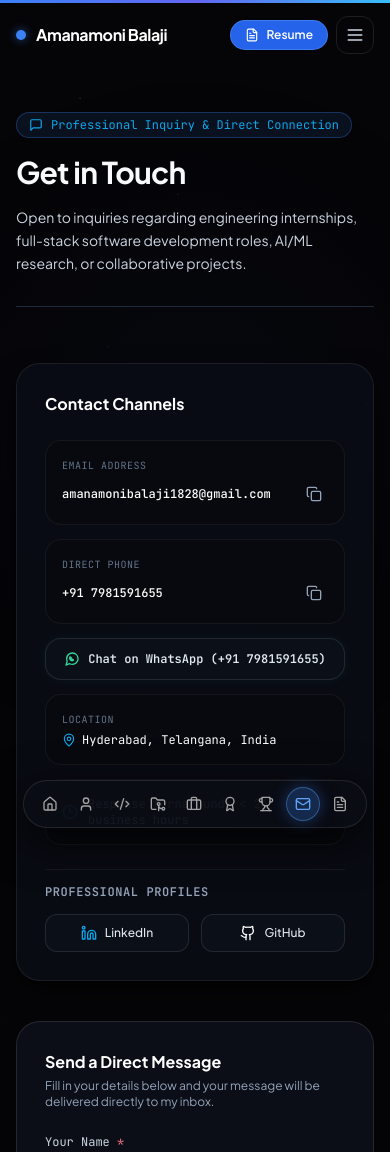
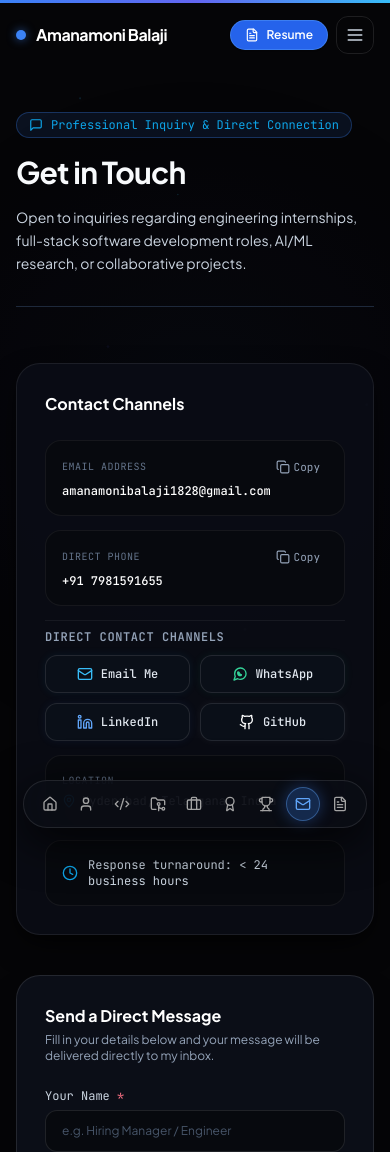
Before and after one commit to Amanamoni-Balaji/Personal-Portfolio, a React (Vite) app: page /contact in a window 390 px wide. Shown: the top 1152 px of the page. Built offline with nearby package versions, Linux system fonts and the light colour scheme.

Commit message:
feat(contact): add dedicated Email Me button and align all four contact channels in responsive 2x2 layout

```diff
--- a/src/pages/Contact.jsx
+++ b/src/pages/Contact.jsx
@@ -222,66 +222,131 @@ export default function Contact({ onShowToast }) {
               <h2 className="text-base font-bold text-white font-sans">Contact Channels</h2>
 
               <div className="space-y-3.5 text-xs font-mono">
-                {/* Email */}
+                {/* Email Address Display Card */}
                 <div className="p-4 rounded-2xl bg-[#07090e] border border-white/[0.06] space-y-1.5 hover:border-sky-400/40 hover:shadow-[0_0_15px_rgba(14,165,233,0.15)] transition-all">
+                  <div className="flex items-center justify-between">
                     <span className="text-ink-500 uppercase tracking-wider text-[10px]">Email Address</span>
+                    <button
+                      onClick={handleCopyEmail}
+                      className="inline-flex items-center gap-1 px-2 py-0.5 text-[11px] font-mono text-ink-400 hover:text-white rounded-md hover:bg-white/10 transition-colors shrink-0"
+                      title="Copy email address"
+                      aria-label="Copy email"
+                    >
+                      {copiedEmail ? (
+                        <>
+                          <CheckCircle2 className="w-3.5 h-3.5 text-emerald-400" />
+                          <span className="text-emerald-400">Copied</span>
+                        </>
+                      ) : (
+                        <>
+                          <Copy className="w-3.5 h-3.5" />
+                          <span>Copy</span>
+                        </>
+                      )}
+                    </button>
+                  </div>
                   <div className="flex items-center justify-between gap-2">
                     <a
                       href={`mailto:${personal.email}`}
-                      className="text-white hover:text-accent-sky transition-colors font-medium break-all"
+                      className="text-white hover:text-accent-sky transition-colors font-medium break-all text-xs"
+                      title="Click to compose email"
                     >
                       {personal.email}
                     </a>
+                  </div>
+                </div>
+
+                {/* Direct Phone Display Card */}
+                <div className="p-4 rounded-2xl bg-[#07090e] border border-white/[0.06] space-y-1.5 hover:border-blue-400/40 hover:shadow-[0_0_15px_rgba(59,130,246,0.15)] transition-all">
+                  <div className="flex items-center justify-between">
+                    <span className="text-ink-500 uppercase tracking-wider text-[10px]">Direct Phone</span>
                     <button
-                      onClick={handleCopyEmail}
-                      className="p-1.5 text-ink-400 hover:text-white rounded-lg hover:bg-white/10 transition-colors shrink-0"
-                      title="Copy email"
-                      aria-label="Copy email"
+                      onClick={handleCopyPhone}
+                      className="inline-flex items-center gap-1 px-2 py-0.5 text-[11px] font-mono text-ink-400 hover:text-white rounded-md hover:bg-white/10 transition-colors shrink-0"
+                      title="Copy phone number"
+                      aria-label="Copy phone"
                     >
-                      {copiedEmail ? (
-                        <CheckCircle2 className="w-4 h-4 text-emerald-400" />
+                      {copiedPhone ? (
+                        <>
+                          <CheckCircle2 className="w-3.5 h-3.5 text-emerald-400" />
+                          <span className="text-emerald-400">Copied</span>
+                        </>
                       ) : (
-                        <Copy className="w-4 h-4" />
+                        <>
+                          <Copy className="w-3.5 h-3.5" />
+                          <span>Copy</span>
+                        </>
                       )}
                     </button>
                   </div>
-                </div>
-
-                {/* Phone */}
-                <div className="p-4 rounded-2xl bg-[#07090e] border border-white/[0.06] space-y-1.5 hover:border-blue-400/40 hover:shadow-[0_0_15px_rgba(59,130,246,0.15)] transition-all">
-                  <span className="text-ink-500 uppercase tracking-wider text-[10px]">Direct Phone</span>
                   <div className="flex items-center justify-between gap-2">
                     <a
                       href={`tel:${personal.phone}`}
-                      className="text-white hover:text-accent-sky transition-colors font-medium"
+                      className="text-white hover:text-accent-sky transition-colors font-medium text-xs"
+                      title="Click to call"
                     >
                       {personal.phone}
                     </a>
-                    <button
-                      onClick={handleCopyPhone}
-                      className="p-1.5 text-ink-400 hover:text-white rounded-lg hover:bg-white/10 transition-colors shrink-0"
-                      title="Copy phone"
-                      aria-label="Copy phone"
-                    >
-                      {copiedPhone ? (
-                        <CheckCircle2 className="w-4 h-4 text-emerald-400" />
-                      ) : (
-                        <Copy className="w-4 h-4" />
-                      )}
-                    </button>
                   </div>
                 </div>
 
-                {/* Instant WhatsApp Action Button */}
+                {/* Direct Action Contact Channels (4 Balanced Buttons) */}
+                <div className="pt-2 border-t border-white/[0.06] space-y-2.5">
+                  <span className="text-xs font-mono font-semibold text-ink-400 uppercase tracking-wider block">
+                    Direct Contact Channels
+                  </span>
+                  <div className="grid grid-cols-2 gap-2.5">
+                    {/* Dedicated Email Button */}
+                    <a
+                      href={`mailto:${personal.email}`}
+                      className="btn-glow-email light-sweep py-2.5 px-3 flex items-center justify-center gap-2 rounded-xl text-xs font-mono font-medium"
+                      title={`Send an email to ${personal.email}`}
+                      aria-label="Email Me"
+                    >
+                      <Mail className="w-4 h-4 text-sky-400 shrink-0" />
+                      <span>Email Me</span>
+                    </a>
+
+                    {/* WhatsApp Button */}
                     <a
                       href={whatsappUrl}
                       target="_blank"
                       rel="noopener noreferrer"
-                  className="btn-glow-emerald light-sweep w-full py-3 flex items-center justify-center gap-2 rounded-2xl text-xs font-mono font-semibold"
+                      className="btn-glow-emerald light-sweep py-2.5 px-3 flex items-center justify-center gap-2 rounded-xl text-xs font-mono font-medium"
+                      title={`Chat on WhatsApp (${personal.phone})`}
+                      aria-label="Chat on WhatsApp"
                     >
-                  <WhatsAppIcon className="w-4 h-4 text-emerald-400" />
-                  <span>Chat on WhatsApp ({personal.phone})</span>
+                      <WhatsAppIcon className="w-4 h-4 text-emerald-400 shrink-0" />
+                      <span>WhatsApp</span>
                     </a>
+
+                    {/* LinkedIn Button */}
+                    <a
+                      href={personal.linkedin}
+                      target="_blank"
+                      rel="noopener noreferrer"
+                      className="btn-glow-linkedin light-sweep py-2.5 px-3 flex items-center justify-center gap-2 rounded-xl text-xs font-mono font-medium"
+                      title="View LinkedIn Profile"
+                      aria-label="Connect on LinkedIn"
+                    >
+                      <Linkedin className="w-4 h-4 text-blue-400 shrink-0" />
+                      <span>LinkedIn</span>
+                    </a>
+
+                    {/* GitHub Button */}
+                    <a
+                      href={personal.github}
+                      target="_blank"
+                      rel="noopener noreferrer"
+                      className="btn-glow-github light-sweep py-2.5 px-3 flex items-center justify-center gap-2 rounded-xl text-xs font-mono font-medium"
+                      title="View GitHub Profile"
+                      aria-label="View GitHub Profile"
+                    >
+                      <Github className="w-4 h-4 text-white shrink-0" />
+                      <span>GitHub</span>
+                    </a>
+                  </div>
+                </div>
 
                 {/* Location */}
                 <div className="p-4 rounded-2xl bg-[#07090e] border border-white/[0.06] space-y-1">
@@ -296,33 +361,6 @@ export default function Contact({ onShowToast }) {
                 <div className="p-4 rounded-2xl bg-[#07090e] border border-white/[0.06] flex items-center gap-2.5 text-ink-300">
                   <Clock className="w-4 h-4 text-accent-sky shrink-0" />
                   <span>Response turnaround: &lt; 24 business hours</span>
-                </div>
-              </div>
-
-              {/* Social Links */}
-              <div className="pt-2 border-t border-white/[0.06] space-y-3">
-                <span className="text-xs font-mono font-semibold text-ink-400 uppercase tracking-wider">
-                  Professional Profiles
-                </span>
-                <div className="flex items-center gap-3">
-                  <a
-                    href={personal.linkedin}
-                    target="_blank"
-                    rel="noopener noreferrer"
-                    className="btn-secondary light-sweep text-xs py-2.5 px-4 flex-1 rounded-xl"
-                  >
-                    <Linkedin className="w-4 h-4 text-accent-sky" />
-                    <span>LinkedIn</span>
-                  </a>
-                  <a
-                    href={personal.github}
-                    target="_blank"
-                    rel="noopener noreferrer"
-                    className="btn-secondary light-sweep text-xs py-2.5 px-4 flex-1 rounded-xl"
-                  >
-                    <Github className="w-4 h-4 text-white" />
-                    <span>GitHub</span>
-                  </a>
                 </div>
               </div>
             </div>
--- a/src/styles/index.css
+++ b/src/styles/index.css
@@ -53,12 +53,16 @@
     @apply relative overflow-hidden inline-flex items-center justify-center gap-2 px-5 py-2.5 rounded-xl text-sm font-semibold text-ink-100 bg-[#0c101a]/90 border border-white/10 hover:border-indigo-400/60 hover:text-white shadow-[0_0_12px_rgba(99,102,241,0.08)] hover:shadow-[0_0_25px_rgba(99,102,241,0.35)] hover:scale-[1.02] active:scale-[0.98] transition-all duration-300;
   }
 
+  .btn-glow-email {
+    @apply relative overflow-hidden inline-flex items-center justify-center gap-2 px-4 py-2.5 rounded-xl text-xs font-mono font-medium text-ink-200 bg-[#0c101a]/90 border border-white/10 hover:border-sky-400/60 hover:text-sky-300 shadow-[0_0_10px_rgba(14,165,233,0.08)] hover:shadow-[0_0_20px_rgba(14,165,233,0.3)] hover:scale-[1.02] active:scale-[0.98] transition-all duration-300;
+  }
+
   .btn-glow-github {
     @apply relative overflow-hidden inline-flex items-center justify-center gap-2 px-4 py-2.5 rounded-xl text-xs font-mono font-medium text-ink-200 bg-[#0c101a]/90 border border-white/10 hover:border-white/50 hover:text-white shadow-[0_0_10px_rgba(255,255,255,0.05)] hover:shadow-[0_0_20px_rgba(255,255,255,0.22)] hover:scale-[1.02] active:scale-[0.98] transition-all duration-300;
   }
 
   .btn-glow-linkedin {
-    @apply relative overflow-hidden inline-flex items-center justify-center gap-2 px-4 py-2.5 rounded-xl text-xs font-mono font-medium text-ink-200 bg-[#0c101a]/90 border border-white/10 hover:border-sky-400/60 hover:text-sky-300 shadow-[0_0_10px_rgba(14,165,233,0.08)] hover:shadow-[0_0_20px_rgba(14,165,233,0.3)] hover:scale-[1.02] active:scale-[0.98] transition-all duration-300;
+    @apply relative overflow-hidden inline-flex items-center justify-center gap-2 px-4 py-2.5 rounded-xl text-xs font-mono font-medium text-ink-200 bg-[#0c101a]/90 border border-white/10 hover:border-blue-400/60 hover:text-blue-300 shadow-[0_0_10px_rgba(59,130,246,0.08)] hover:shadow-[0_0_20px_rgba(59,130,246,0.3)] hover:scale-[1.02] active:scale-[0.98] transition-all duration-300;
   }
 
   .btn-glow-cyan {
```
Also changed, not shown: 1 other file (tests, documents, lock files or other folders). Lines whose indentation alone changed are shown as unchanged.
